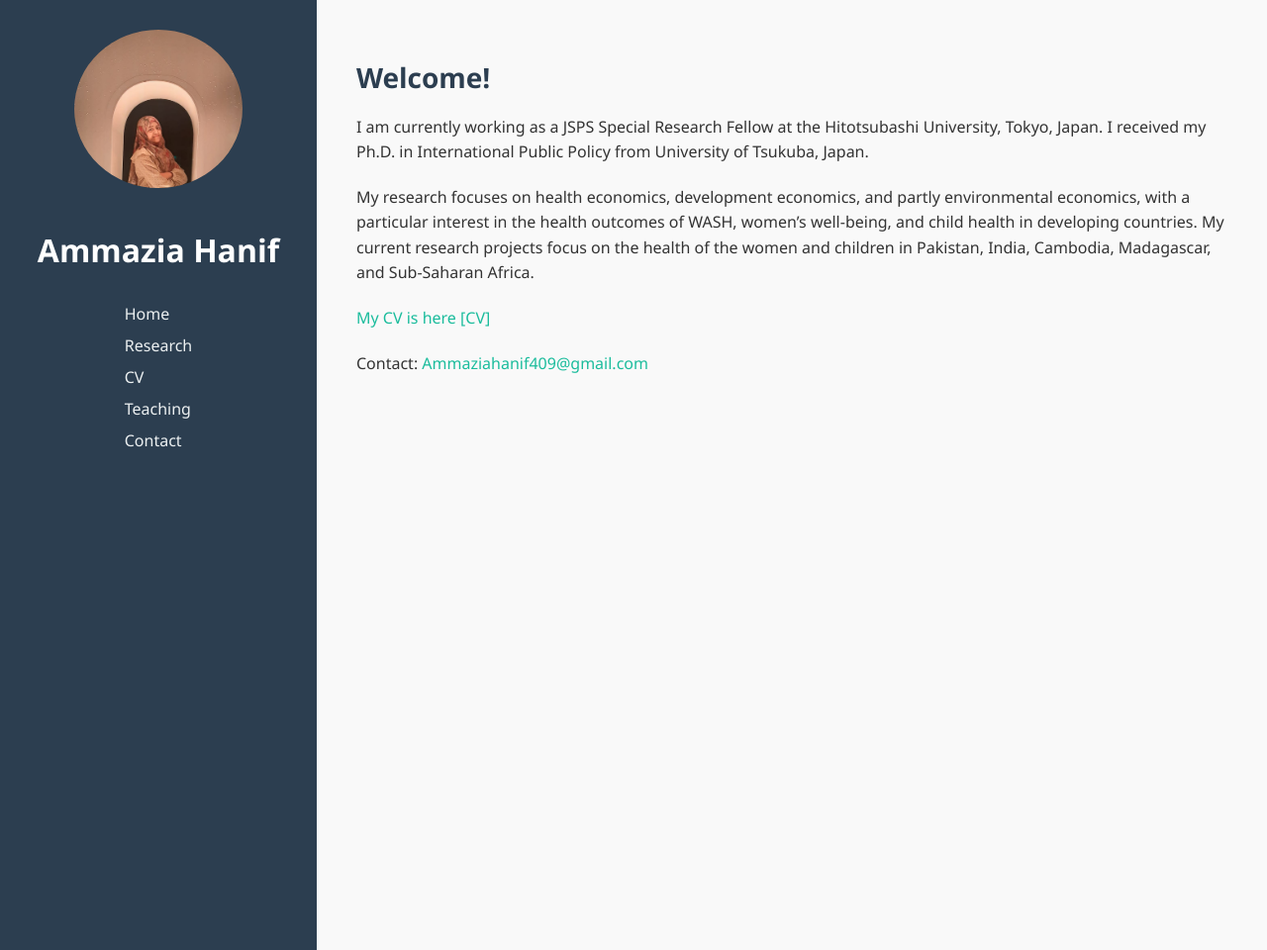
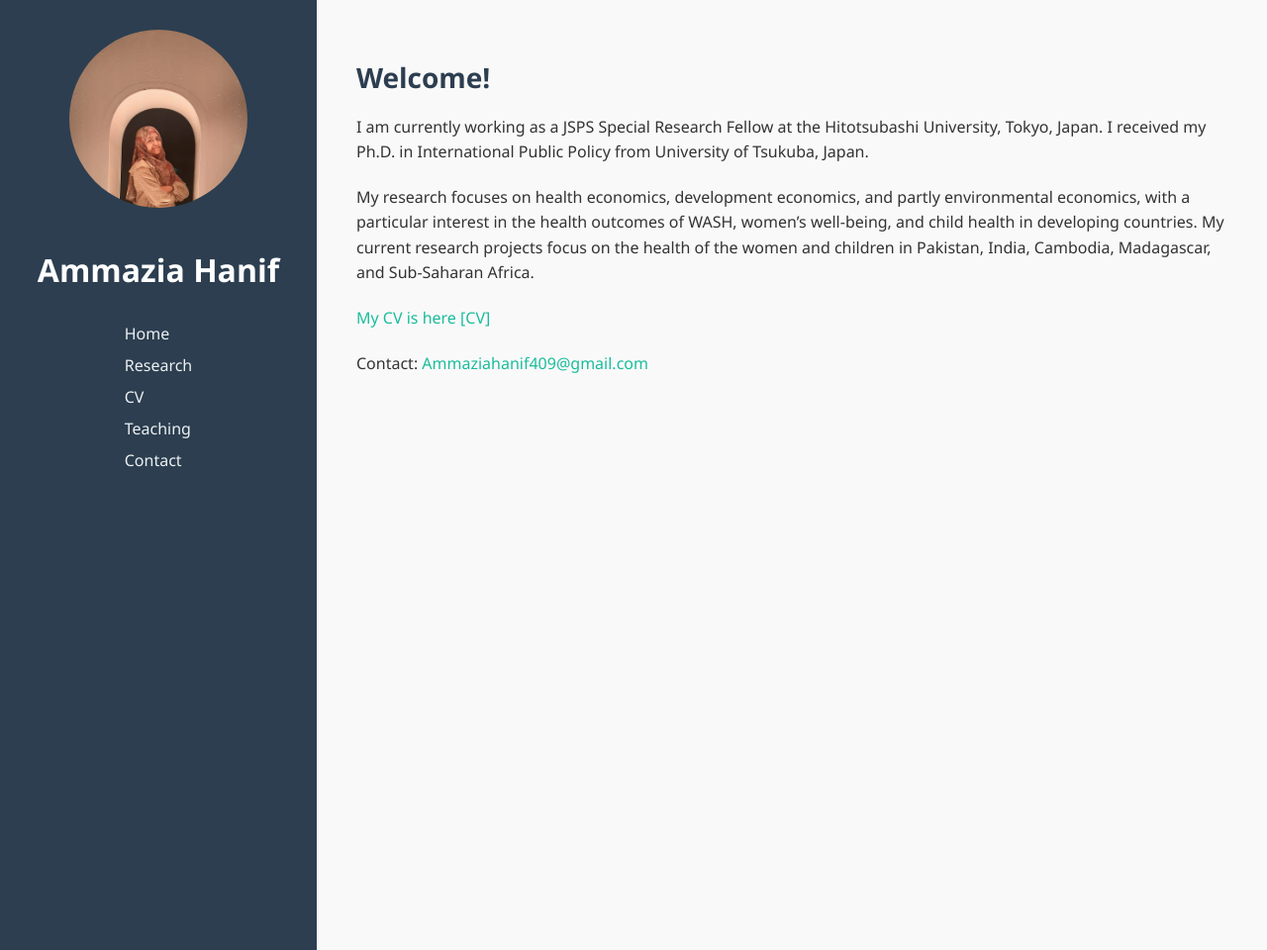
Before and after one commit to s2230029/Research-profile, a Jekyll site: the page index.html, which Jekyll copies as it is, in a window 1280 px wide. Shown: the whole page at 99% size. Built offline with Jekyll 4.4.1, drawn with Linux system fonts in a browser that asks for light colours.

Commit message:
Update index.html

```diff
--- a/index.html
+++ b/index.html
@@ -23,9 +23,9 @@
       min-height: 100vh;
     }
     .sidebar img {
-      width: 170px;
-      height: 160px;
-      border-radius: 50%;
+      width: 180px;
+      height: 180px;
+      border-radius: 51%;
       object-fit: cover;
       margin-bottom: 20px;
       margin-bottom: 20px;
```
